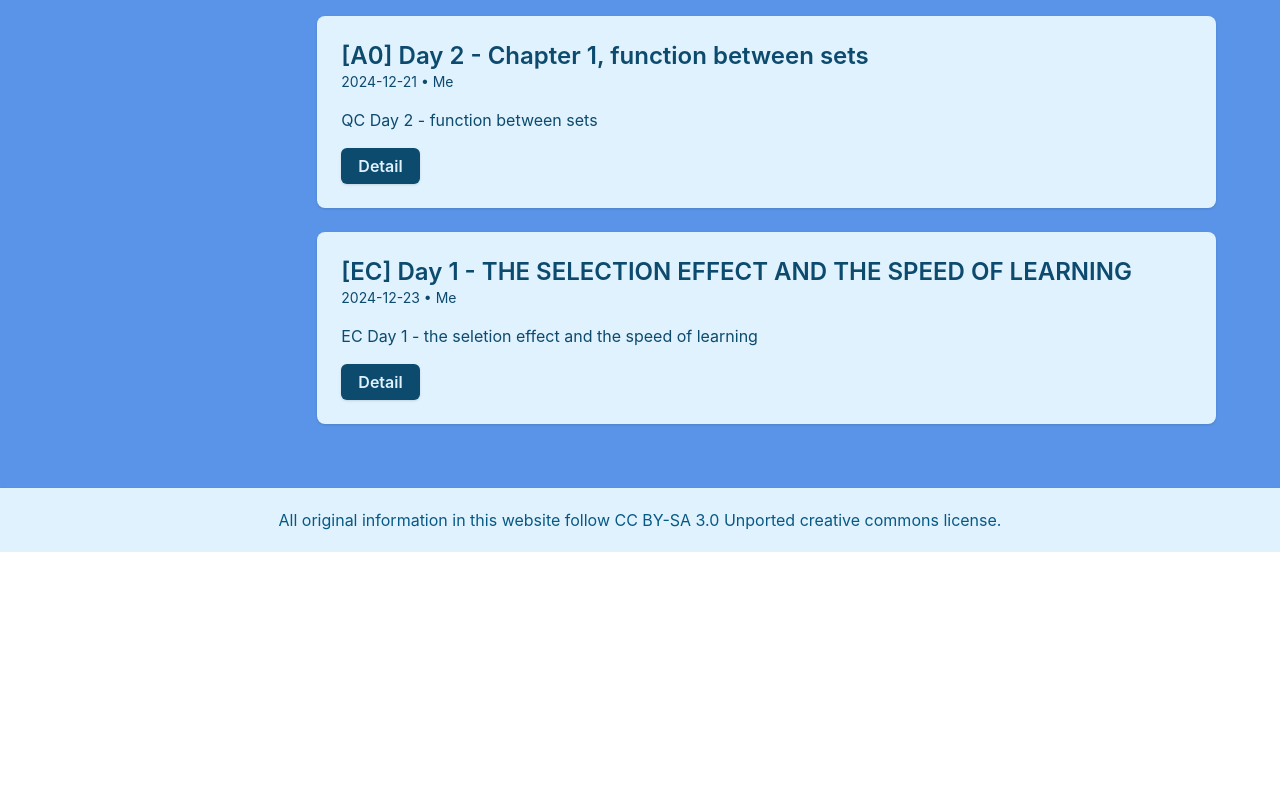
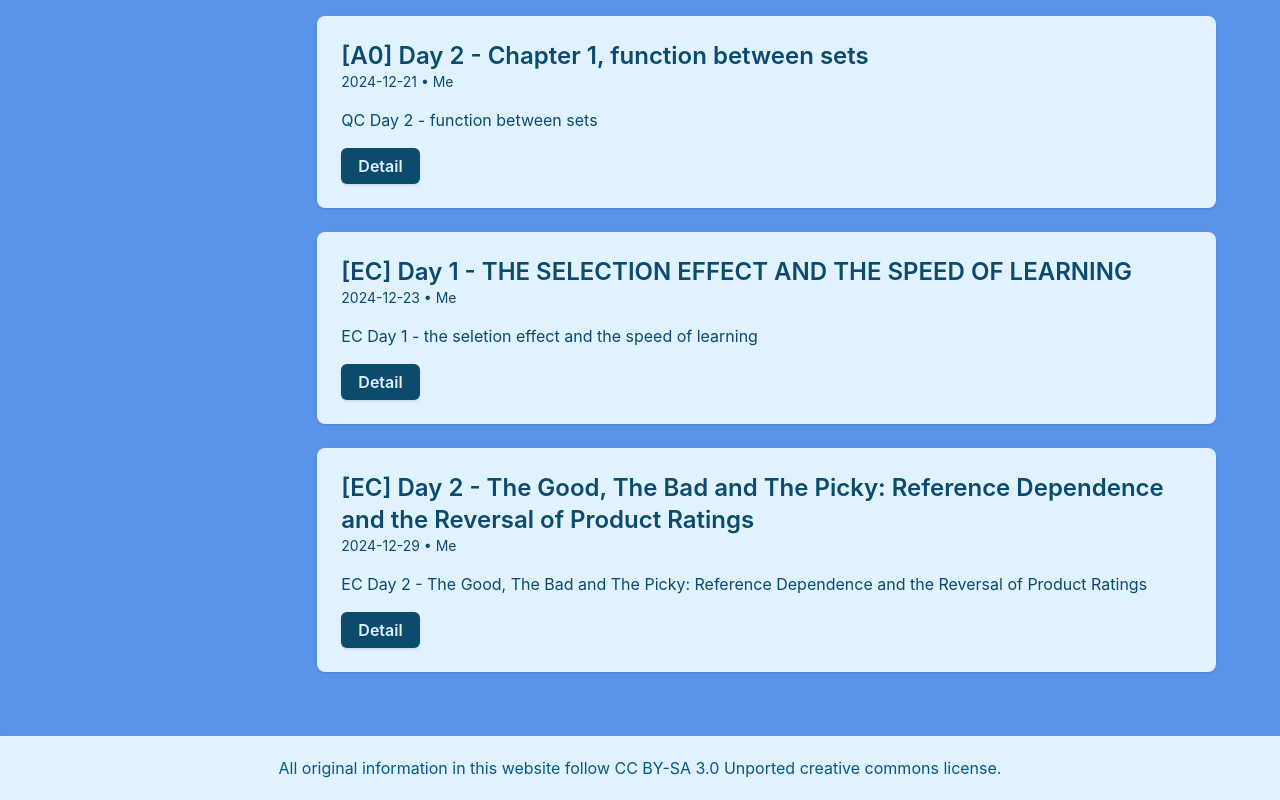
Before and after one commit to Luna5akura/luna, a React (Vite) app: page /#/ in a window 1280 px wide. Shown: the part 2340-3140 px from the top of the page. Before the commit the page ends 2892 px from the top, so only its background shows below. Built offline with nearby package versions, Linux system fonts and the light colour scheme.

Commit message:
update: ec2

```diff
--- a/src/data/posts.ts
+++ b/src/data/posts.ts
@@ -110,4 +110,13 @@ export const posts: Post[] = [
     author: 'Me',
     category: 'Economy paper',
   },
+  {
+    id:15,
+    title: '[EC] Day 2 -  The Good, The Bad and The Picky: Reference Dependence and the Reversal of Product Ratings',
+    date: '2024-12-29',
+    excerpt: 'EC Day 2 - The Good, The Bad and The Picky: Reference Dependence and the Reversal of Product Ratings',
+    contentKey: "EC_2",
+    author: 'Me',
+    category: 'Economy paper',
+  },
 ];
--- /dev/null
+++ b/src/posts/EC_2.md
@@ -0,0 +1,35 @@
+# Model
+
+$1$: consumers totalling mass
+
+$E, NE$: Experts, Non-Experts
+
+$\psi\in(0,1)$: the share of Experts
+
+$1 - \psi$: thetshare of Non-Experts
+
+$q\in [0, 1]$ product quality
+
+$0$ prices normalized to 0
+
+$F_E(q)$: Experts choose, a continuous, smooth cumulative distribution
+
+$f_E(q)$ density
+
+$F_{NE}(q), f_{NE}(q)$: Non-Experts
+
+## Assumption 1 (Expertise and Choice)
+
+$F_E(q)\le F_{NE}(q), \forall q\in [0, 1]$: On average, Experts identify and purchase better products.
+
+$\dfrac{\partial \left(\frac{f_E(q)}{f_{NE}(q)}\right)}{\partial q} > 0$: MLRP property
+
+MLRP: Monotone Likelihood Ratio Property, the better will be better.
+
+**Assumption 1** gives us:
+- Experts experience higher quality on average
+- the higher the product’s quality, the higher the share of its buyers that are Experts.
+
+$r_E := \int_{0}^{1}q\mathrm d F_E(q), \quad r_{NE}:= \int_{0}^{1}q\mathrm d F_{NE}(q)$: Choice Procedure (Also means Expectation)
+
+$r_E > r_{NE}$
```
